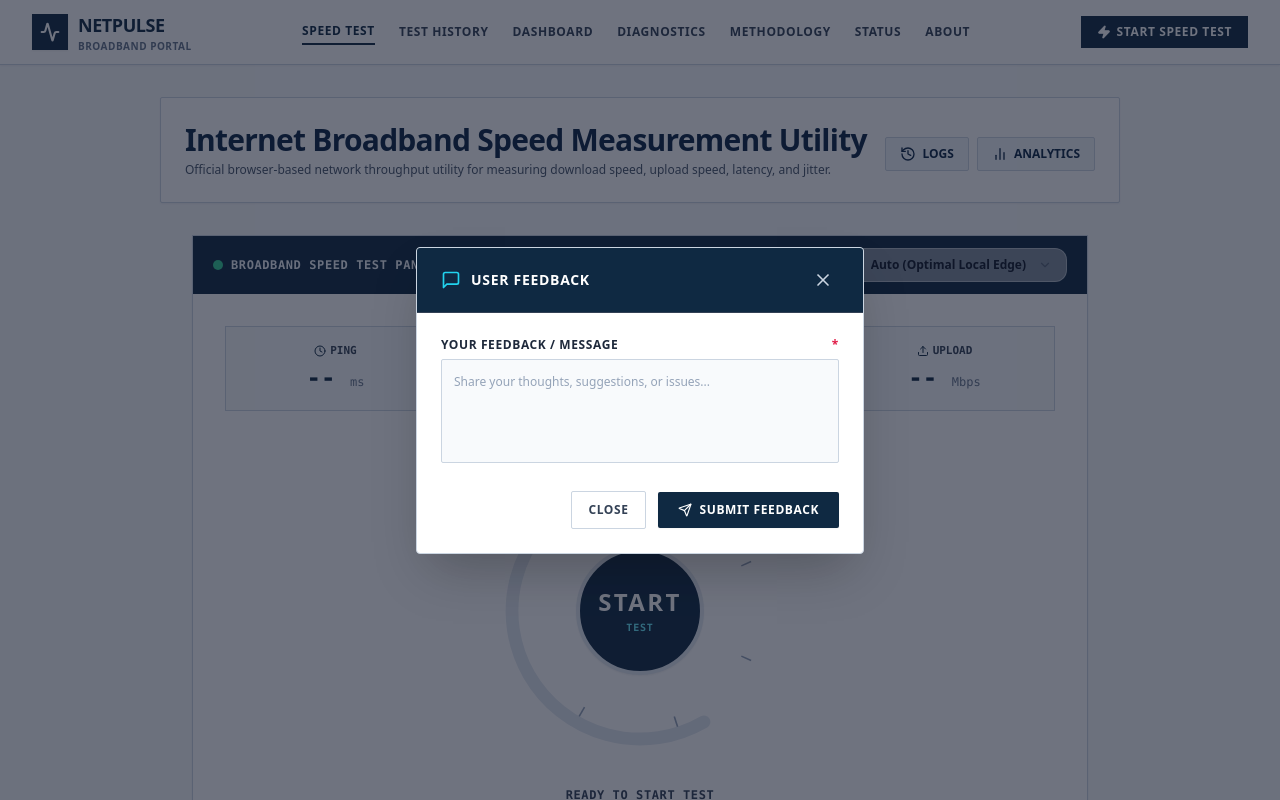
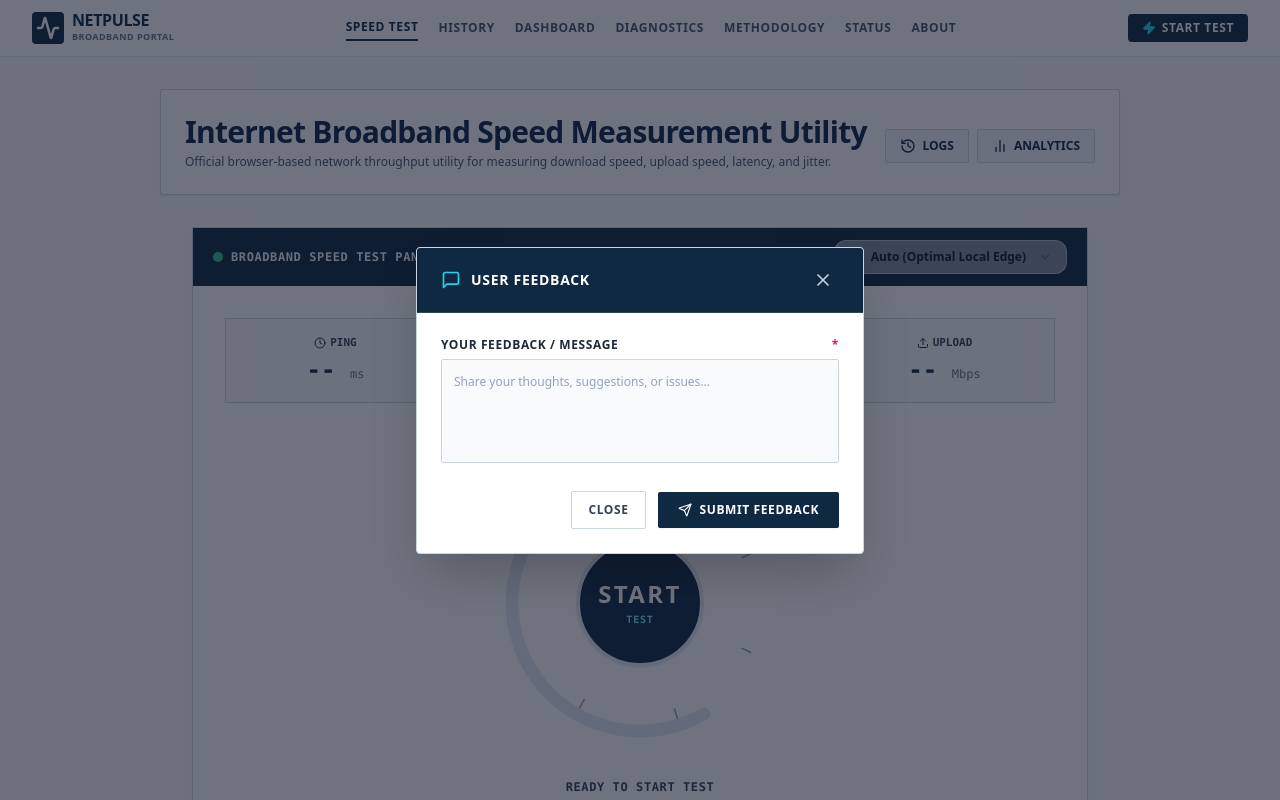
Before and after one commit to AvneeshTripathi72/netpulse, a Next.js app: page / in a window 1280 px wide. Shown: the top 800 px of the page. Built offline with nearby package versions, Linux system fonts and the light colour scheme.

Commit message:
Refine navbar to eliminate bulky appearance and text wrapping

```diff
--- a/components/layout/navbar.tsx
+++ b/components/layout/navbar.tsx
@@ -12,7 +12,7 @@
 
   const navLinks = [
     { name: "Speed Test", href: "/" },
-    { name: "Test History", href: "/history" },
+    { name: "History", href: "/history" },
     { name: "Dashboard", href: "/dashboard" },
     { name: "Diagnostics", href: "/diagnostics" },
     { name: "Methodology", href: "/methodology" },
@@ -21,25 +21,25 @@
   ];
 
   return (
-    <header className="w-full bg-white text-slate-900 border-b border-slate-300 shadow-sm">
-      <div className="mx-auto flex h-16 max-w-7xl items-center justify-between px-4 sm:px-6 lg:px-8">
-        {/* Simple Enterprise Logo */}
-        <Link href="/" className="flex items-center gap-2.5 group">
-          <div className="flex h-9 w-9 items-center justify-center rounded-sm bg-[#0f2942] text-white font-black shadow-sm">
-            <Activity className="h-5 w-5 stroke-[2.5]" />
+    <header className="w-full bg-white text-slate-900 border-b border-slate-200 shadow-xs sticky top-0 z-40">
+      <div className="mx-auto flex h-14 max-w-7xl items-center justify-between px-4 sm:px-6 lg:px-8">
+        {/* Brand Logo */}
+        <Link href="/" className="flex items-center gap-2 flex-shrink-0 group">
+          <div className="flex h-8 w-8 items-center justify-center rounded bg-[#0f2942] text-white font-black shadow-xs">
+            <Activity className="h-4.5 w-4.5 stroke-[2.5]" />
           </div>
           <div className="flex flex-col">
-            <span className="text-lg font-bold tracking-tight text-[#0f2942] uppercase font-sans">
+            <span className="text-base font-bold tracking-tight text-[#0f2942] leading-none uppercase">
               NetPulse
             </span>
-            <span className="text-[10px] tracking-wider text-slate-500 font-semibold uppercase">
+            <span className="text-[9px] tracking-wider text-slate-500 font-semibold uppercase mt-0.5">
               Broadband Portal
             </span>
           </div>
         </Link>
 
-        {/* Traditional Clean Navigation Links */}
-        <nav className="hidden lg:flex items-center gap-6">
+        {/* Clean Header Navigation Links */}
+        <nav className="hidden xl:flex items-center gap-5">
           {navLinks.map((link) => {
             const isActive = pathname === link.href;
             return (
@@ -47,10 +47,10 @@
                 key={link.href}
                 href={link.href}
                 className={cn(
-                  "py-1 text-xs font-semibold uppercase tracking-wider transition-colors",
+                  "py-1 text-xs font-semibold uppercase tracking-wider whitespace-nowrap transition-colors",
                   isActive
                     ? "text-[#0f2942] font-bold border-b-2 border-[#0f2942]"
-                    : "text-slate-700 hover:text-[#0f2942] hover:underline"
+                    : "text-slate-600 hover:text-[#0f2942]"
                 )}
               >
                 {link.name}
@@ -59,29 +59,29 @@
           })}
         </nav>
 
-        {/* Simple Action Button */}
-        <div className="flex items-center gap-3">
+        {/* Action Button & Mobile Toggle */}
+        <div className="flex items-center gap-2 flex-shrink-0">
           <Link
             href="/"
-            className="hidden sm:inline-flex items-center gap-1.5 px-4 py-2 rounded-sm bg-[#0f2942] hover:bg-[#1e3a8a] text-white font-bold text-xs uppercase tracking-wider transition-colors"
+            className="hidden sm:inline-flex items-center gap-1.5 px-3.5 py-1.5 rounded bg-[#0f2942] hover:bg-[#163a5c] text-white font-bold text-xs uppercase tracking-wider whitespace-nowrap transition-colors shadow-xs"
           >
-            <Zap className="h-3.5 w-3.5 fill-white" />
-            Start Speed Test
+            <Zap className="h-3.5 w-3.5 fill-cyan-400 text-cyan-400" />
+            <span>Start Test</span>
           </Link>
 
           <button
             onClick={() => setMobileMenuOpen(!mobileMenuOpen)}
-            className="lg:hidden flex h-9 w-9 items-center justify-center rounded-sm border border-slate-300 text-slate-700 hover:bg-slate-100"
-            aria-label="Toggle menu"
+            className="xl:hidden flex h-8 w-8 items-center justify-center rounded border border-slate-300 text-slate-700 hover:bg-slate-100 transition-colors"
+            aria-label="Toggle navigation menu"
           >
-            {mobileMenuOpen ? <X className="h-5 w-5" /> : <Menu className="h-5 w-5" />}
+            {mobileMenuOpen ? <X className="h-4.5 w-4.5" /> : <Menu className="h-4.5 w-4.5" />}
           </button>
         </div>
       </div>
 
-      {/* Mobile Drawer */}
+      {/* Responsive Mobile / Tablet Drawer */}
       {mobileMenuOpen && (
-        <div className="lg:hidden border-t border-slate-200 bg-slate-50 px-4 pt-2 pb-4 space-y-1">
+        <div className="xl:hidden border-t border-slate-200 bg-white px-4 pt-2 pb-3 space-y-1 shadow-md">
           {navLinks.map((link) => {
             const isActive = pathname === link.href;
             return (
@@ -90,10 +90,10 @@
                 href={link.href}
                 onClick={() => setMobileMenuOpen(false)}
                 className={cn(
-                  "block px-3 py-2 text-xs font-semibold uppercase transition-colors rounded-sm",
+                  "block px-3 py-2 text-xs font-semibold uppercase tracking-wider transition-colors rounded",
                   isActive
                     ? "bg-[#0f2942] text-white font-bold"
-                    : "text-slate-700 hover:bg-slate-200"
+                    : "text-slate-700 hover:bg-slate-100"
                 )}
               >
                 {link.name}
```
